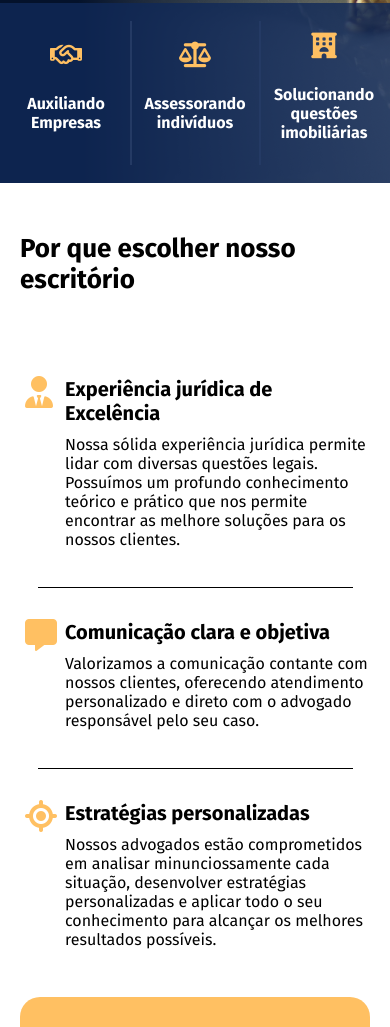
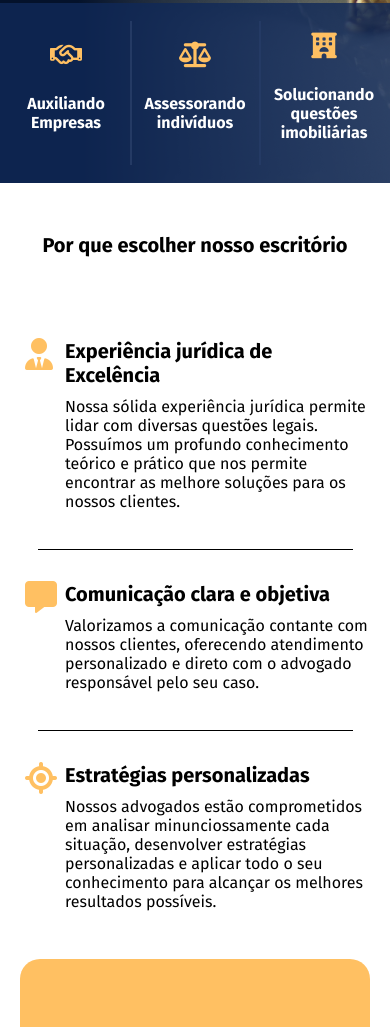
Before and after one commit to Renan-Nxscimento/Advogh, a plain HTML site: page index.html in a window 390 px wide. Shown: the part 857-1884 px from the top of the page. Drawn offline with Linux system fonts and the light colour scheme.

Commit message:
Update styles.css

```diff
--- a/styles.css
+++ b/styles.css
@@ -788,6 +788,10 @@ footer {
         margin: 0px 20px;
     }
 
+    .section h3 {
+        font-size: 20px;
+    }
+
     .section-container{
         flex-direction: column;
     }
```
